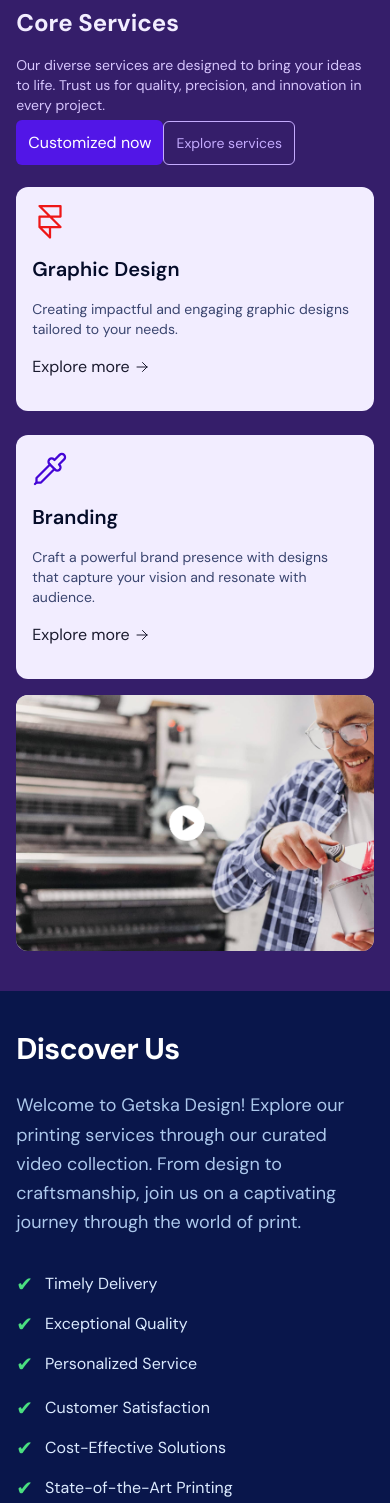
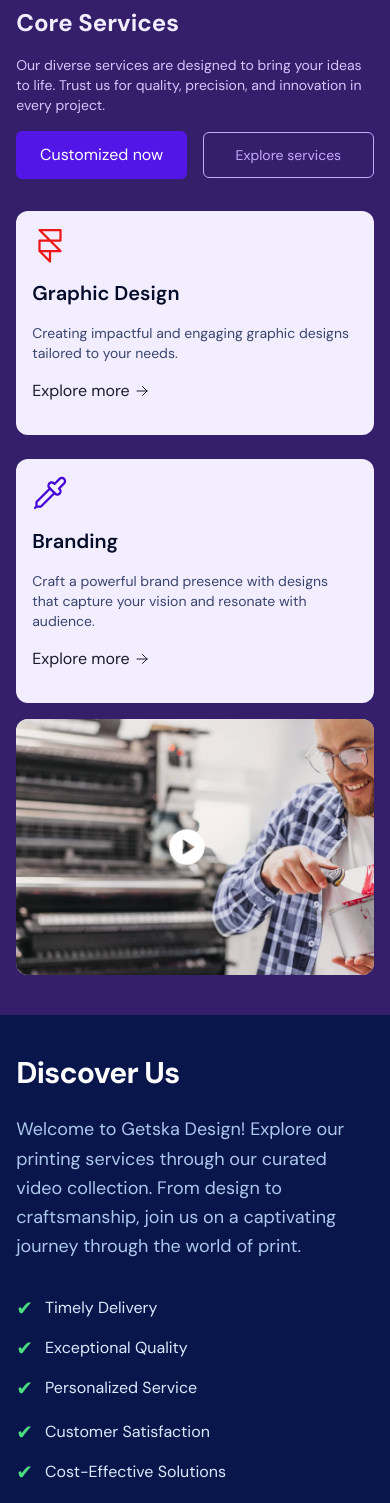
Before and after one commit to akweb69/GetsKa_Client_Site, a React (Vite) app: page / in a window 390 px wide. Shown: the part 6661-8164 px from the top of the page. Built offline with nearby package versions, Linux system fonts and the light colour scheme.

Commit message:
sadjksjajd a

```diff
--- a/src/components/HomePage/ClientInsights.jsx
+++ b/src/components/HomePage/ClientInsights.jsx
@@ -11,7 +11,7 @@ const ClientInsights = () => {
                     <h1 className=" text-[#F2EDFF] text-2xl font-bold md:text-4xl ">Client Insights</h1>
                     <p className="text-[#D7C6FE] md:text-lg text-sm py-4 " >Discover the stories of our satisfied clients. Their testimonials showcase the quality and impact of our services.</p>
 
-                    <div className="md:grid grid-cols-2 gap-4 items-center w-full">
+                    <div className="grid grid-cols-2 gap-4 items-center w-full">
                         <Link className='w-full bg-[#5216E7] text-white rounded-md p-3 text-center'>
                             Customized now
                         </Link>
--- a/src/components/HomePage/CoreServices.jsx
+++ b/src/components/HomePage/CoreServices.jsx
@@ -17,7 +17,7 @@ const CoreServices = () => {
                         <h1 className=" text-[#F2EDFF] text-2xl font-bold md:text-4xl ">Core Services</h1>
                         <p className="text-[#D7C6FE] md:text-lg text-sm py-4 " >Our diverse services are designed to bring your ideas to life. Trust us for quality, precision, and innovation in every project.</p>
 
-                        <div className="md:grid grid-cols-2 gap-4 items-center w-full">
+                        <div className="grid grid-cols-2 gap-4 items-center w-full">
                             <Link className='w-full bg-[#5216E7] text-white rounded-md p-3 text-center'>
                                 Customized now
                             </Link>
--- a/src/components/HomePage/DiscoverUS.jsx
+++ b/src/components/HomePage/DiscoverUS.jsx
@@ -52,7 +52,7 @@ const DiscoverUs = () => {
 
                         {/* Buttons */}
 
-                        <div className="md:flex space-y-4 md:space-y-0 items-center gap-4 ">
+                        <div className="flex items-center gap-4 ">
                             <Link className=' bg-[#5216E7] text-white rounded-md p-3 text-center'>
                                 Customized now
                             </Link>
```
